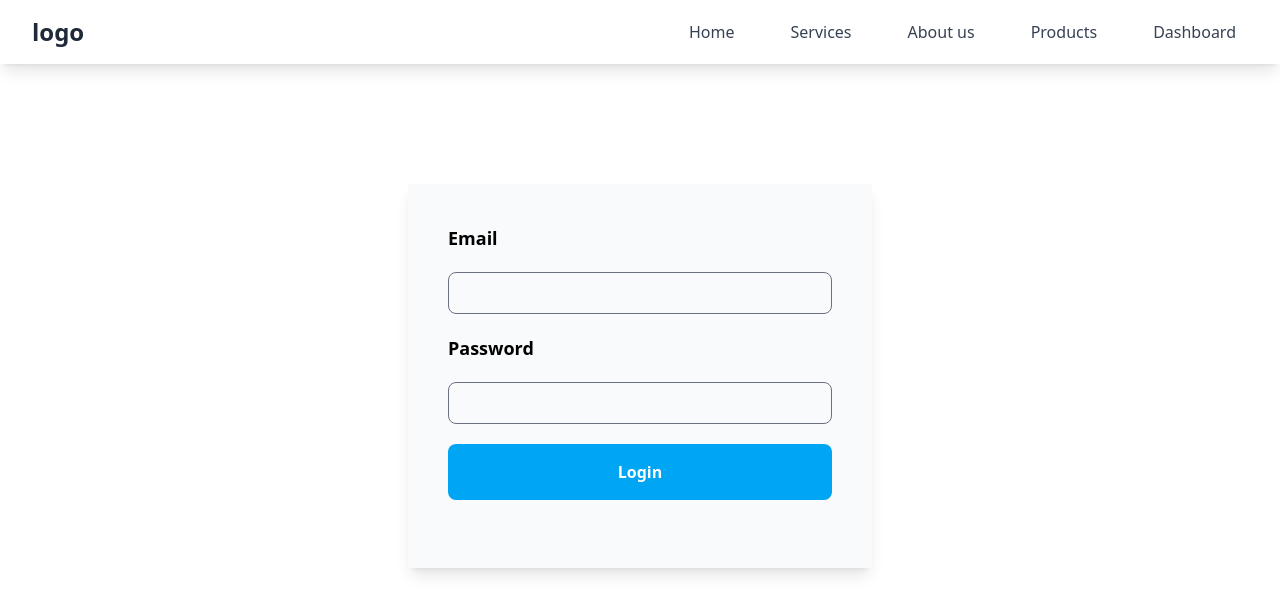
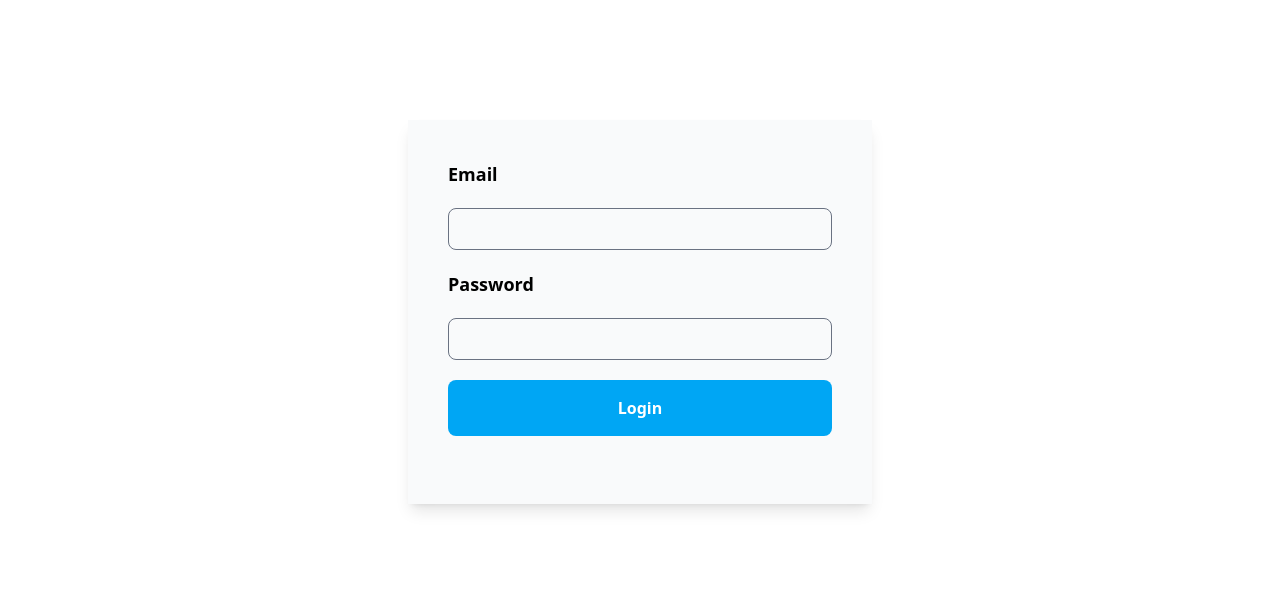
Before and after one commit to riteshpatidar08/React-TR3, a React (Vite) app: page /login in a window 1280 px wide. Shown: the top 614 px of the page. Built offline with nearby package versions, Linux system fonts and the light colour scheme.

Commit message:
udpated tilll the protected routes

```diff
--- a/src/App.jsx
+++ b/src/App.jsx
@@ -9,15 +9,20 @@ import ProductDetails from './pages/ProductDetails';
 import Dashboardpage from './pages/Dashboardpage';
 import Overviewpage from './pages/Overviewpage';
 import Customerspage from './pages/Customerspage';
+import ProtectedRoutes from './components/ProtectedRoutes';
+
 function App() {
   return (
     <div>
-      <Navbar />
+
       <Routes>
-        <Route path="/" element={<Homepage />} />
+ {/* this is a open route */}
+      <Route path="/login" element={<Login />} />
+
+{/* this all going to  be protected routes */}
+        <Route path="/" element={<ProtectedRoutes><Homepage /></ProtectedRoutes>} />
         <Route path="/about-us" element={<Aboutuspage />} />
         <Route path="/services" element={<Servicepage />} />
-        <Route path="/login" element={<Login />} />
         <Route path="/products" element={<Productpage />} />
         <Route path="/products/:id" element={<ProductDetails />} />
         <Route path="/dashboard" element={<Dashboardpage />}>
--- a/src/components/Navbar.jsx
+++ b/src/components/Navbar.jsx
@@ -1,4 +1,3 @@
-
 import React from 'react';
 import { Link } from 'react-router-dom';
 
@@ -7,26 +6,23 @@ function Navbar() {
     { to: '/', title: 'Home' },
     { to: '/services', title: 'Services' },
     { to: '/about-us', title: 'About us' },
-    {to : '/products', title : "Products"},
-    {to :
-    '/dashboard' , title : "Dashboard"
-    }
+    { to: '/products', title: 'Products' },
+    { to: '/dashboard', title: 'Dashboard' },
+    { to: '/login', title: 'Logout' },
   ];
 
   return (
     <header className="bg-white shadow-lg  sticky top-0 z-50">
       <div className="max-w-7xl mx-auto px-4 sm:px-6 lg:px-8">
         <div className="flex justify-between items-center h-16">
-
           <div className="flex-shrink-0">
             <Link
               to="/"
               className="text-2xl font-bold text-gray-800 hover:text-blue-600 transition-colors duration-200"
             >
-         logo
+              logo
             </Link>
           </div>
-
 
           <nav className="">
             <div className="ml-10 flex items-baseline space-x-8">
@@ -41,9 +37,9 @@ function Navbar() {
               ))}
             </div>
           </nav>
-          </div>
-          </div>
-          </header>
-           )
+        </div>
+      </div>
+    </header>
+  );
 }
 export default Navbar;
--- /dev/null
+++ b/src/components/ProtectedRoutes.jsx
@@ -0,0 +1,19 @@
+import React, { useState } from 'react';
+import { Navigate, Outlet } from 'react-router-dom';
+import Navbar from './Navbar';
+
+function ProtectedRoutes() {
+  const [isLoggedIn, setIsLoggedIn] = useState(false);
+
+  if (!isLoggedIn) {
+    return <Navigate to="/login" />;
+  }
+  return (
+    <div>
+      <Navbar />
+      <Outlet />
+    </div>
+  );
+}
+
+export default ProtectedRoutes;
```
Also changed, not shown: src/pages/Login.jsx (+18 -8 lines).
